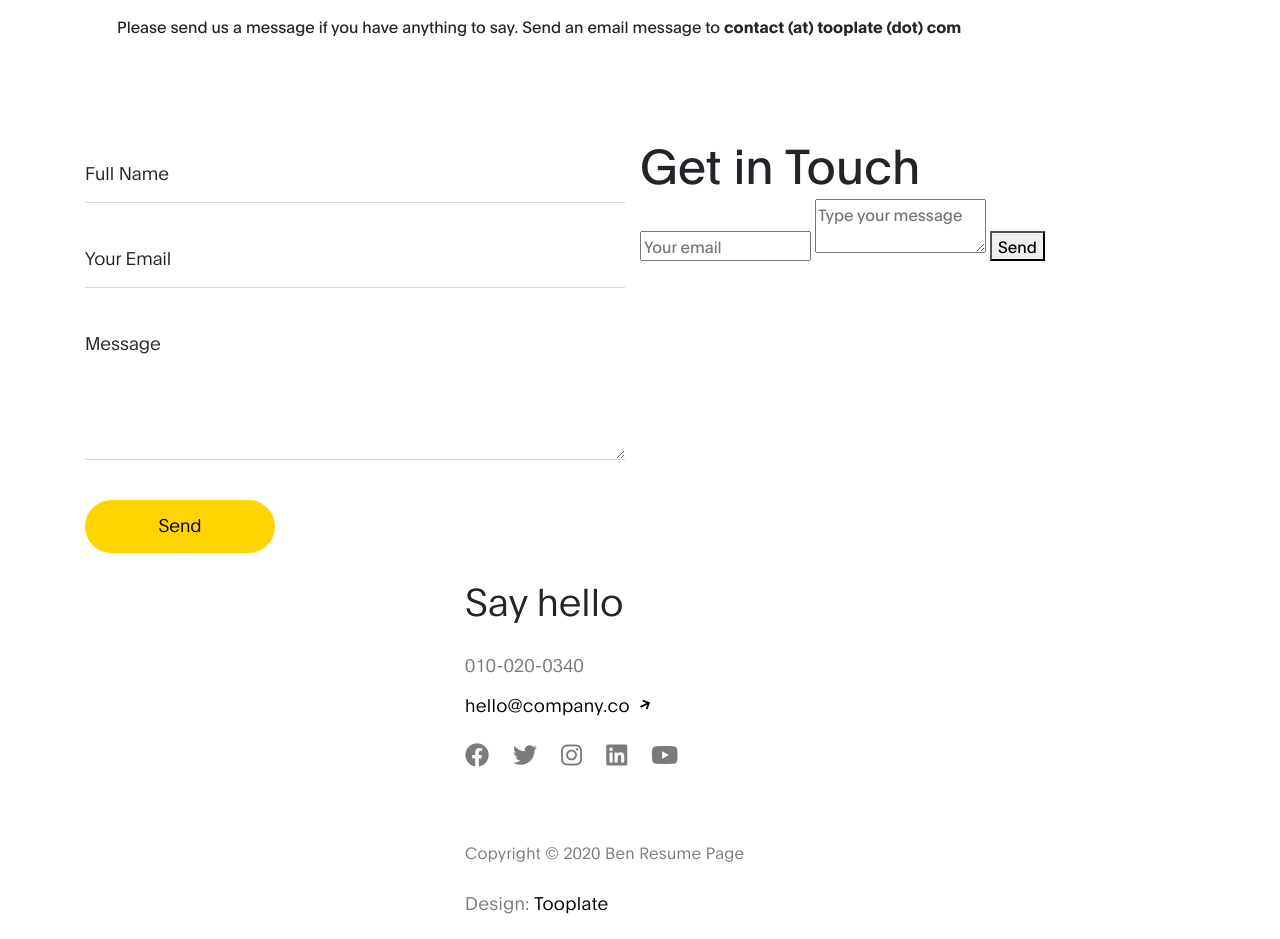
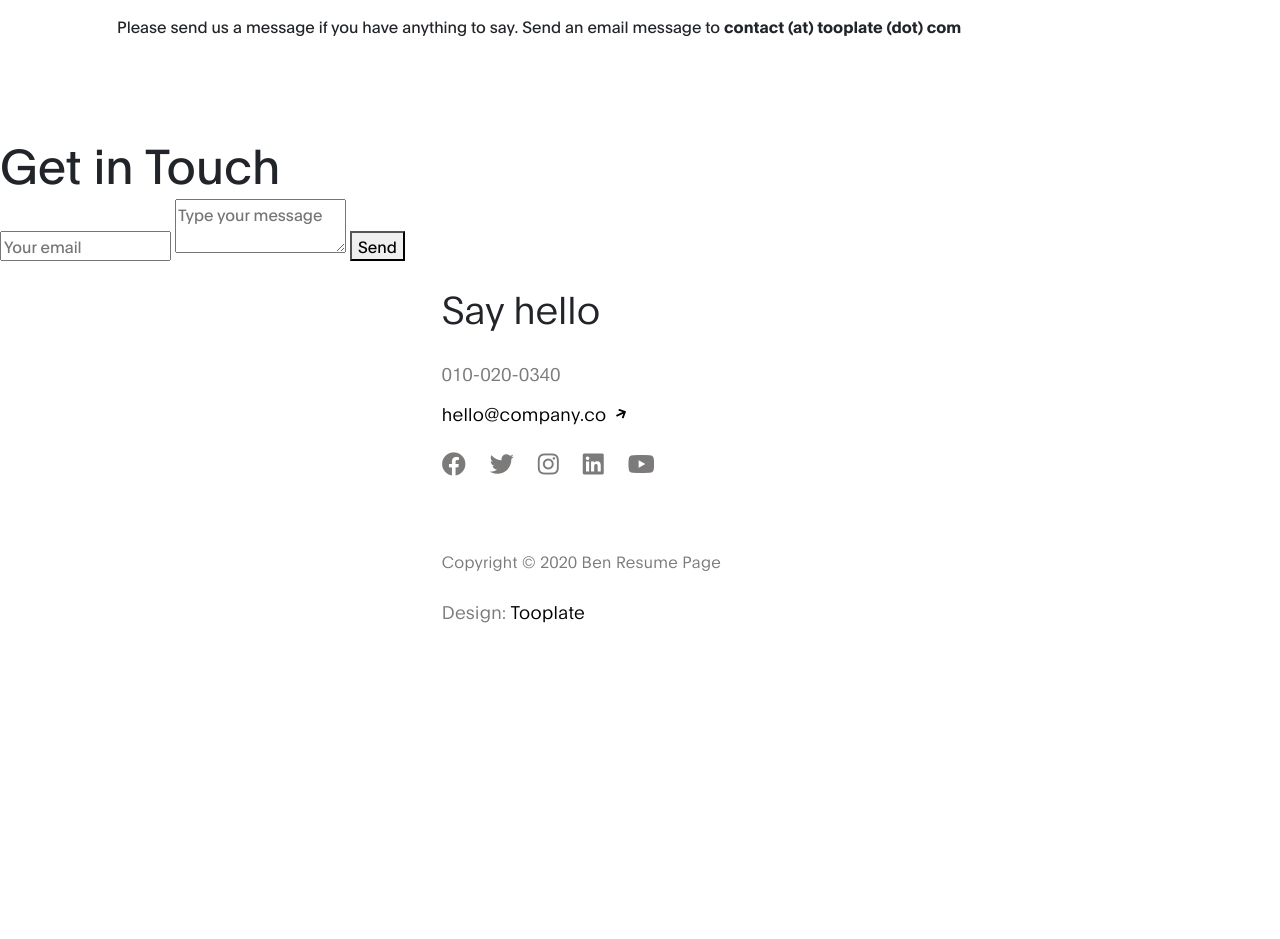
Before and after one commit to calebgothro/calebgothro.github.io, a plain HTML site: page index.html in a window 1280 px wide. Shown: the part 2920-3859 px from the top of the page. After the commit the page ends 3565 px from the top, so only its background shows below. Drawn offline with Linux system fonts and the light colour scheme.

Commit message:
Update index.html

```diff
--- a/index.html
+++ b/index.html
@@ -314,37 +314,7 @@ https://www.tooplate.com/view/2120-ben-resume
         </div><!-- container -->
     </section>
 
-
-     <section class="contact section-padding pt-0" id="contact">
-      <div class="container">
-        <div class="row">
-
-          <div class="col-lg-6 col-md-6 col-12">
-            <form action="#" method="get" class="contact-form webform"  role="form">
-
-                <div class="form-group d-flex flex-column-reverse">
-                    <input type="text" class="form-control" name="cf-name" id="cf-name" placeholder="Your Name">
-
-                    <label for="cf-name" class="webform-label">Full Name</label>
-                </div>
-
-                <div class="form-group d-flex flex-column-reverse">
-                    <input type="email" class="form-control" name="cf-email" id="cf-email" placeholder="Your Email">
-
-                    <label for="cf-email" class="webform-label">Your Email</label>
-                </div>
-
-                <div class="form-group d-flex flex-column-reverse">
-                    <textarea class="form-control" rows="5" name="cf-message" id="cf-message" placeholder="Your Message"></textarea>
-
-                    <label for="cf-message" class="webform-label">Message</label>
-                </div>
-
-                <button type="submit" class="form-control" id="submit-button" name="submit">Send</button>
-            </form>
-          </div>
-
-          <div id="contact">
+     <div id="contact">
         <h2>Get in Touch</h2>
         <div id="contact-form">
                 <form action="https://formspree.io/mpzyqdng" method="POST">
```
